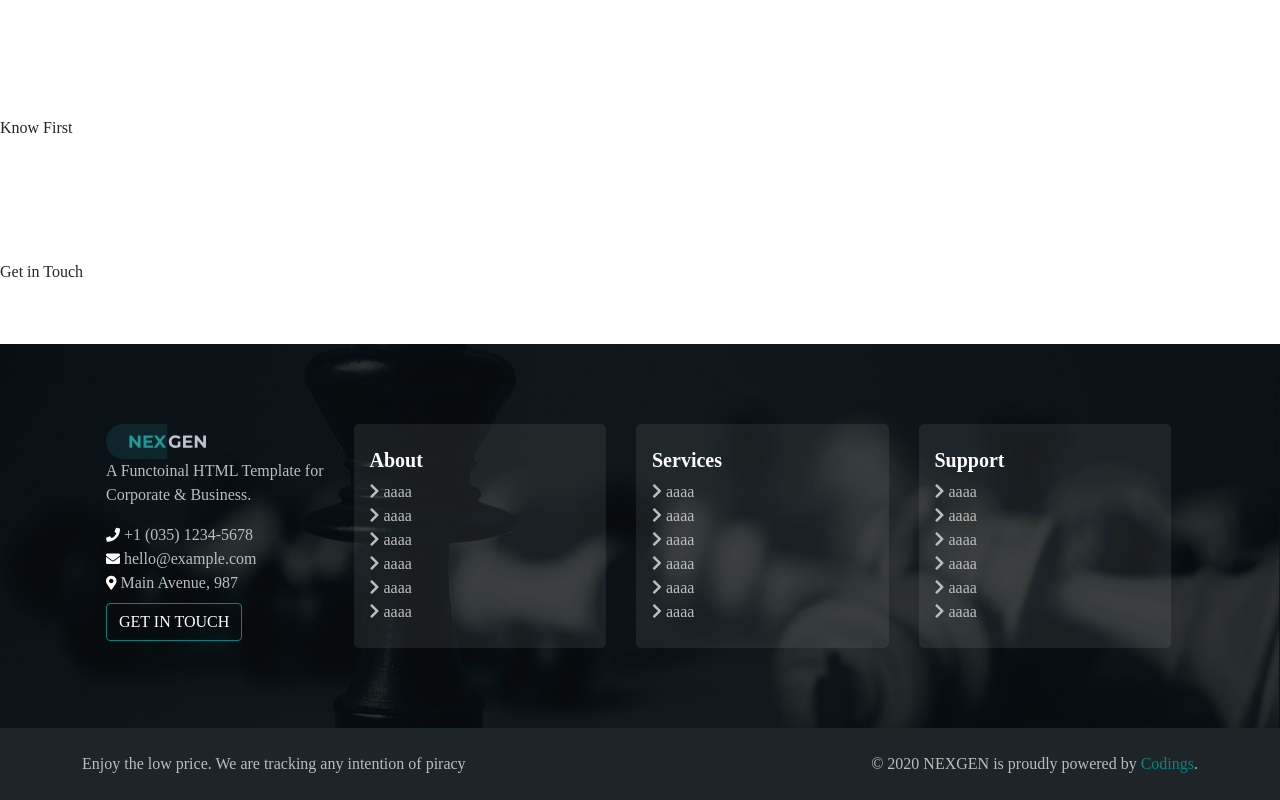
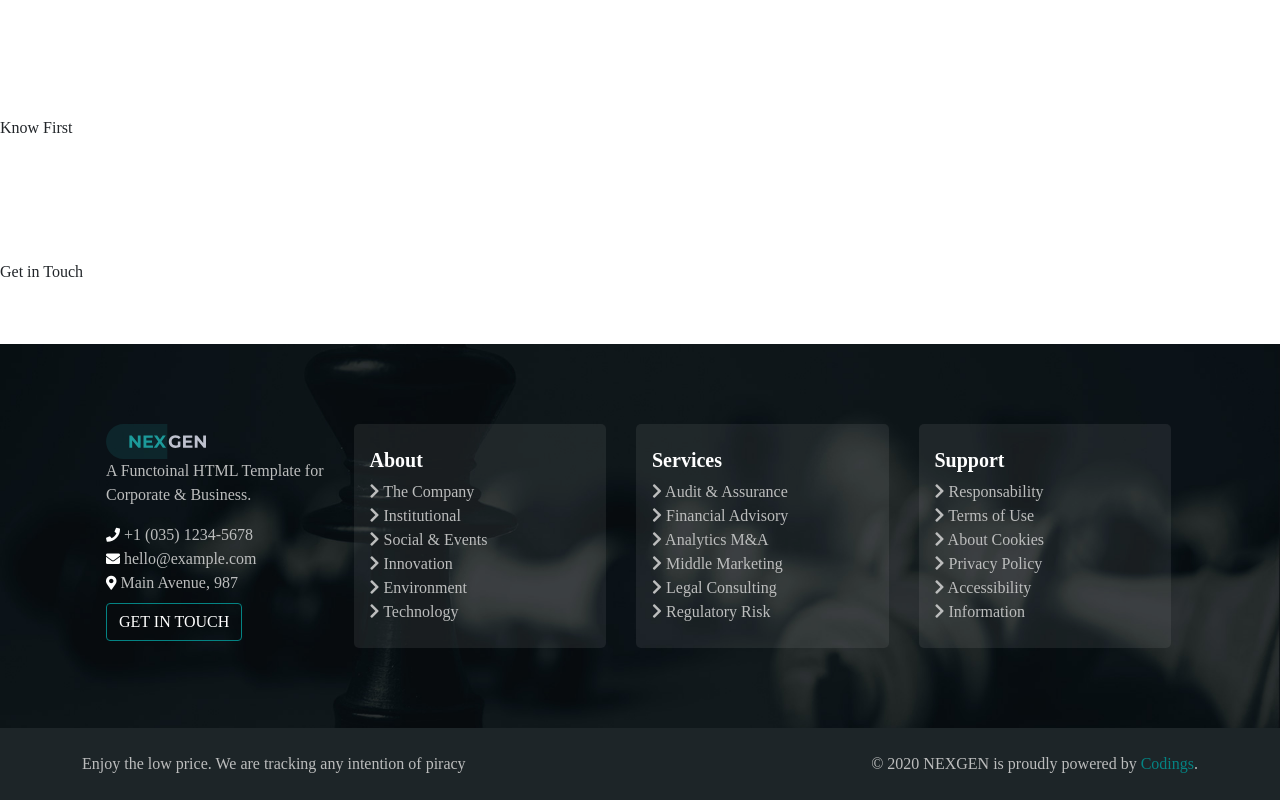
Before and after one commit to GiuliaSossai/proj-html-vuejs, a Vue app: page / in a window 1280 px wide. Shown: the part 1954-2754 px from the top of the page. Built offline with nearby package versions, Linux system fonts and the light colour scheme; a small style sheet from the web is missing.

Commit message:
footer con props

```diff
--- /dev/null
+++ b/src/components/AboutFooter.vue
@@ -0,0 +1,27 @@
+<template>
+  <div class="col footer-menu py-4 px-3">
+      <h5>About</h5>
+      <ul>
+         <li
+            v-for="(item, index) in aboutList"
+            :key="index"
+         >
+            <i class="fas fa-chevron-right"></i>
+            <a href=""> {{item}} </a>
+         </li>
+      </ul>
+   </div>
+</template>
+
+<script>
+export default {
+   name: 'AboutFooter',
+   props: {
+      aboutList: Array
+   }
+}
+</script>
+
+<style>
+
+</style>
--- a/src/components/Footer.vue
+++ b/src/components/Footer.vue
@@ -16,44 +16,11 @@
                <button class="btn gs-btn mt-2">get in touch</button>
             </div>
 
-           <div class="col footer-menu py-4 px-3">
-              <h5>About</h5>
-              <ul>
-                 <li><i class="fas fa-chevron-right"></i><a href=""> aaaa</a></li>
-                 <li><i class="fas fa-chevron-right"></i><a href=""> aaaa</a></li>
-                 <li><i class="fas fa-chevron-right"></i><a href=""> aaaa</a></li>
-                 <li><i class="fas fa-chevron-right"></i><a href=""> aaaa</a></li>
-                 <li><i class="fas fa-chevron-right"></i><a href=""> aaaa</a></li>
-                 <li><i class="fas fa-chevron-right"></i><a href=""> aaaa</a></li>
-              </ul>
-            </div>
-           <div class="col footer-menu py-4 px-3">
-              <h5>Services</h5>
-              <ul>
-                 <li><i class="fas fa-chevron-right"></i><a href=""> aaaa</a></li>
-                 <li><i class="fas fa-chevron-right"></i><a href=""> aaaa</a></li>
-                 <li><i class="fas fa-chevron-right"></i><a href=""> aaaa</a></li>
-                 <li><i class="fas fa-chevron-right"></i><a href=""> aaaa</a></li>
-                 <li><i class="fas fa-chevron-right"></i><a href=""> aaaa</a></li>
-                 <li><i class="fas fa-chevron-right"></i><a href=""> aaaa</a></li>
-              </ul>
-           </div>
-           <div class="col footer-menu py-4 px-3">
-              <h5>Support</h5>
-              <ul>
-                 <li><i class="fas fa-chevron-right"></i><a href=""> aaaa</a></li>
-                 <li><i class="fas fa-chevron-right"></i><a href=""> aaaa</a></li>
-                 <li><i class="fas fa-chevron-right"></i><a href=""> aaaa</a></li>
-                 <li><i class="fas fa-chevron-right"></i><a href=""> aaaa</a></li>
-                 <li><i class="fas fa-chevron-right"></i><a href=""> aaaa</a></li>
-                 <li><i class="fas fa-chevron-right"></i><a href=""> aaaa</a></li>
-              </ul>
-           </div>
+            <AboutMenu :aboutList = "aboutList"/>
+            <ServicesMenu :servicesList = "servicesList"/>
+            <SupportMenu :supportList = "supportList"/>
         </div>
      </div>
-
-
-
 
      <!-- footer-bottom -->
      <div class="footer-bottom">
@@ -66,17 +33,24 @@
 </template>
 
 <script>
+import AboutMenu from './AboutFooter.vue';
+import ServicesMenu from './ServicesFooter.vue';
+import SupportMenu from './SupportFooter.vue';
+
 export default {
    name: 'Footer',
    components: {
-
+      AboutMenu,
+      ServicesMenu,
+      SupportMenu
    },
    data(){
       return {
-
+         aboutList: ['The Company', 'Institutional', 'Social & Events', 'Innovation', 'Environment', 'Technology'],
+         servicesList: ['Audit & Assurance', 'Financial Advisory', 'Analytics M&A', 'Middle Marketing', 'Legal Consulting', 'Regulatory Risk'],
+         supportList: ['Responsability', 'Terms of Use', 'About Cookies', 'Privacy Policy', 'Accessibility', 'Information']
       }
    },
-
 }
 </script>
 
--- /dev/null
+++ b/src/components/ServicesFooter.vue
@@ -0,0 +1,30 @@
+<template>
+  <div class="col footer-menu py-4 px-3">
+      <h5>Services</h5>
+      <ul>
+         <li
+            v-for="(item, index) in servicesList"
+            :key="index"
+         >
+            <i class="fas fa-chevron-right"></i>
+            <a href=""> {{item}} </a>
+         </li>
+      </ul>
+   </div>
+</template>
+
+<script>
+export default {
+   name: 'ServicesFooter',
+   props: {
+      servicesList: Array
+   }
+}
+</script>
+
+<style lang="scss">
+@import '../assets/style/vars.scss';
+@import '../assets/style/generals.scss';
+@import '../assets/style/mixins.scss';
+
+</style>
--- /dev/null
+++ b/src/components/SupportFooter.vue
@@ -0,0 +1,27 @@
+<template>
+  <div class="col footer-menu py-4 px-3">
+              <h5>Support</h5>
+              <ul>
+                 <li
+                  v-for="(item, index) in supportList"
+                  :key="index"
+                 >
+                    <i class="fas fa-chevron-right"></i>
+                    <a href=""> {{item}}</a>
+                  </li>
+              </ul>
+   </div>
+</template>
+
+<script>
+export default {
+   name: 'Support',
+   props: {
+      supportList: Array
+   }
+}
+</script>
+
+<style>
+
+</style>
```
